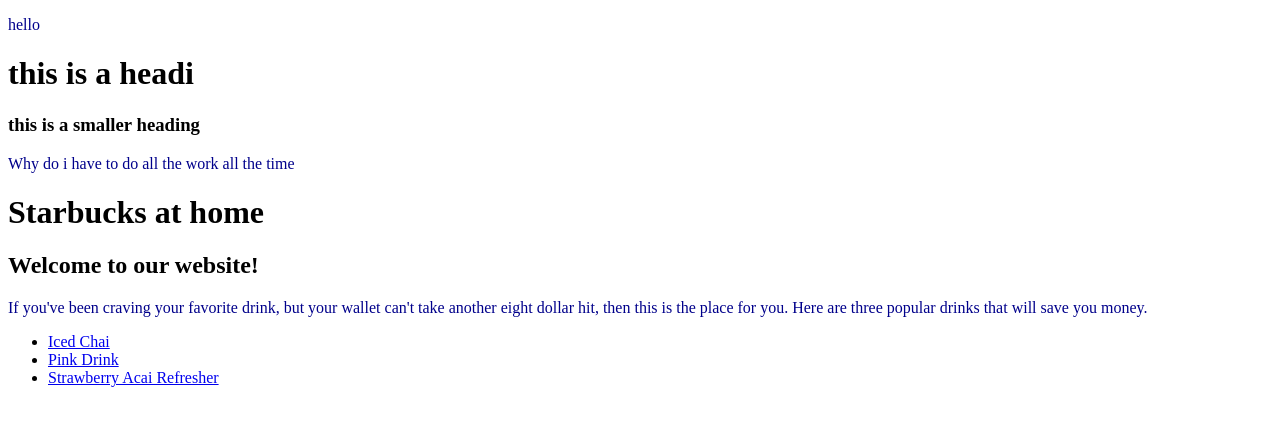
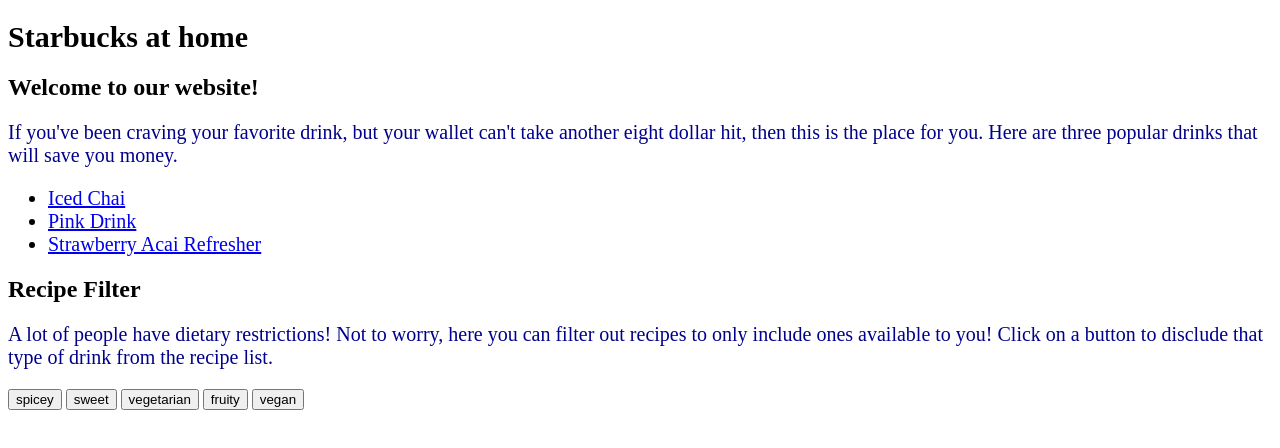
Before and after one commit to GGDoucette/Team-Website, a plain HTML site: page index.html in a window 1280 px wide. Drawn offline with Linux system fonts and the light colour scheme.

Commit message:
java_georgia

```diff
--- a/index.html
+++ b/index.html
@@ -7,27 +7,28 @@
     <link rel="stylesheet" href="style.css">
 </head>
 <body>
-    <p>hello</p>
-    <h1>this is a headi </h1>
-    <h3>this is a smaller heading</h3>
-    <p>Why do i have to do all the work all the time</p>
 
-
-
-    <h1>Starbucks at home</h1>
+ <h1>Starbucks at home</h1>
     <h2>Welcome to our website! </h2>
     <p>If you've been craving your favorite drink, but your wallet can't take another eight dollar hit, then this is the place for you.
     Here are three popular drinks that will save you money. </p>
 
 
 
-    <ul>
-<li><a href="icedChai.html">Iced Chai</a></li>
-<li><a href="pinkDrink.html">Pink Drink</a></li>
-<li><a href="refresher.html">Strawberry Acai Refresher</li>
+<ul>
+<li class="sweet spicey vegetarian"><a href="icedChai.html">Iced Chai</a></li>
+<li class="fruity sweet vegetarian"><a href="pinkDrink.html">Pink Drink</a></li>
+<li class="vegan sweet fruity vegetarian"><a href="refresher.html">Strawberry Acai Refresher</a></li>
 </ul>
 
+<h2>Recipe Filter</h2>
+<p>A lot of people have dietary restrictions! Not to worry, here you can filter out recipes to only include ones available to you! Click on a button to disclude that type of drink from the recipe list.</p>
+<button onclick="toggleSpicey()">spicey</button>
+<button onclick="toggleSweet()">sweet</button>
+<button onclick="toggleVegetarian()">vegetarian</button>
+<button onclick="toggleFruity()">fruity</button>
+<button onclick="toggleVegan()">vegan</button>
 
-
+<script src="script.js"></script>
 </body>
 </htmml>
--- /dev/null
+++ b/script.js
@@ -0,0 +1,25 @@
+function toggleSpicey(){
+    for (const el of document.querySelectorAll(".spicey")){
+        el.hidden=!el.hidden;
+    }
+}
+function toggleSweet(){
+    for (const el of document.querySelectorAll(".sweet")){
+        el.hidden=!el.hidden;
+        }
+}
+function toggleeVegetarian(){
+    for (const el of document.querySelectorAll(".vegetarian")){
+        el.hidden=!el.hidden;
+        }
+}
+function toggleFruity(){
+    for (const el of document.querySelectorAll(".fruity")){
+        el.hidden=!el.hidden;
+        }
+}
+function toggleVegan(){
+    for (const el of document.querySelectorAll(".vegan")){
+    el.hidden=!el.hidden;
+    }
+}
--- a/style.css
+++ b/style.css
@@ -1,18 +1,24 @@
  p{
     color: darkblue;
     font-family: 'Times New Roman', Times, serif;
+    font-size: 20px;
+    font-weight: 10;
 }
 
 h1{
     font-family: 'Times New Roman', Times, serif;
-
+   font-size: 30px;
 }
 
 img{
     width:500px;
-    border-color: bisque;
+
 }
 
-.freepik :active{
-width: 15px;
+.freepik{
+font-size: xx-small;
 }
+
+li{
+    font-size: 20px;
+}
```
Also changed, not shown: icedChai.html (+20 -11 lines).
